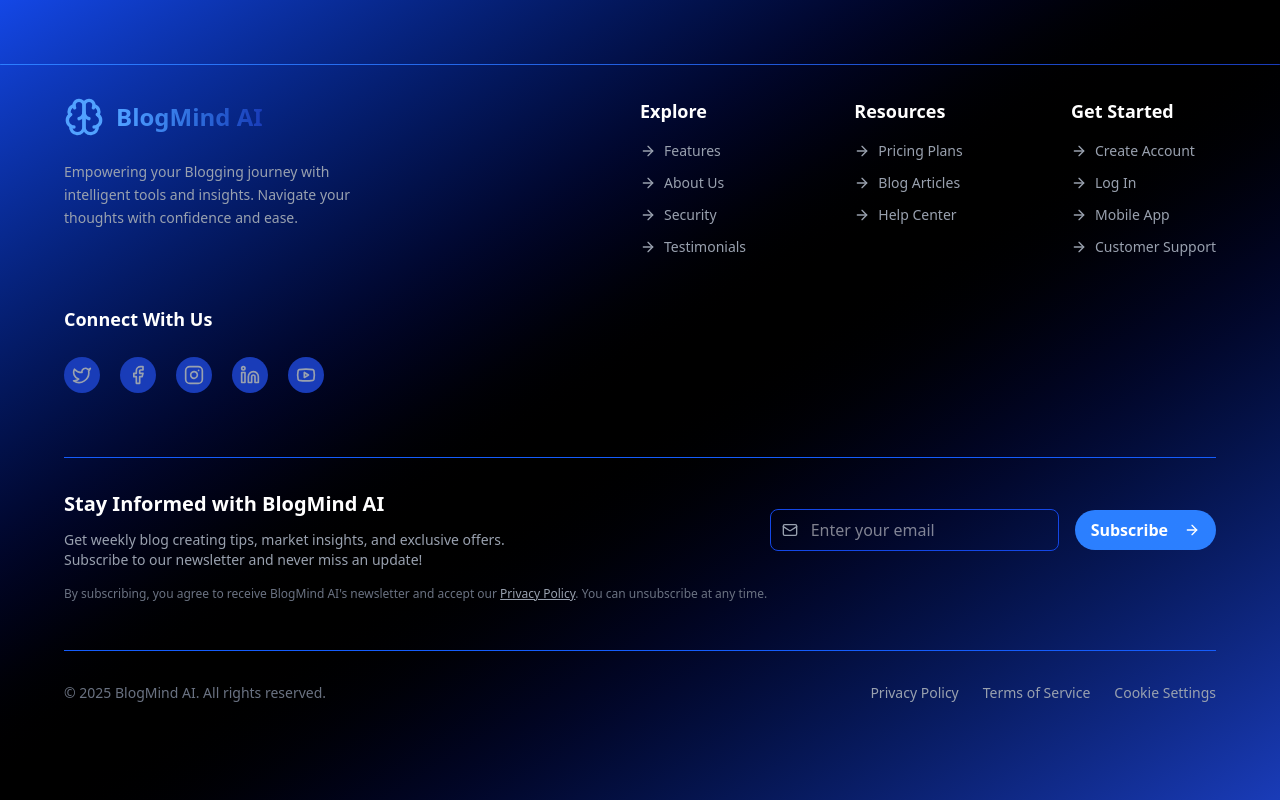
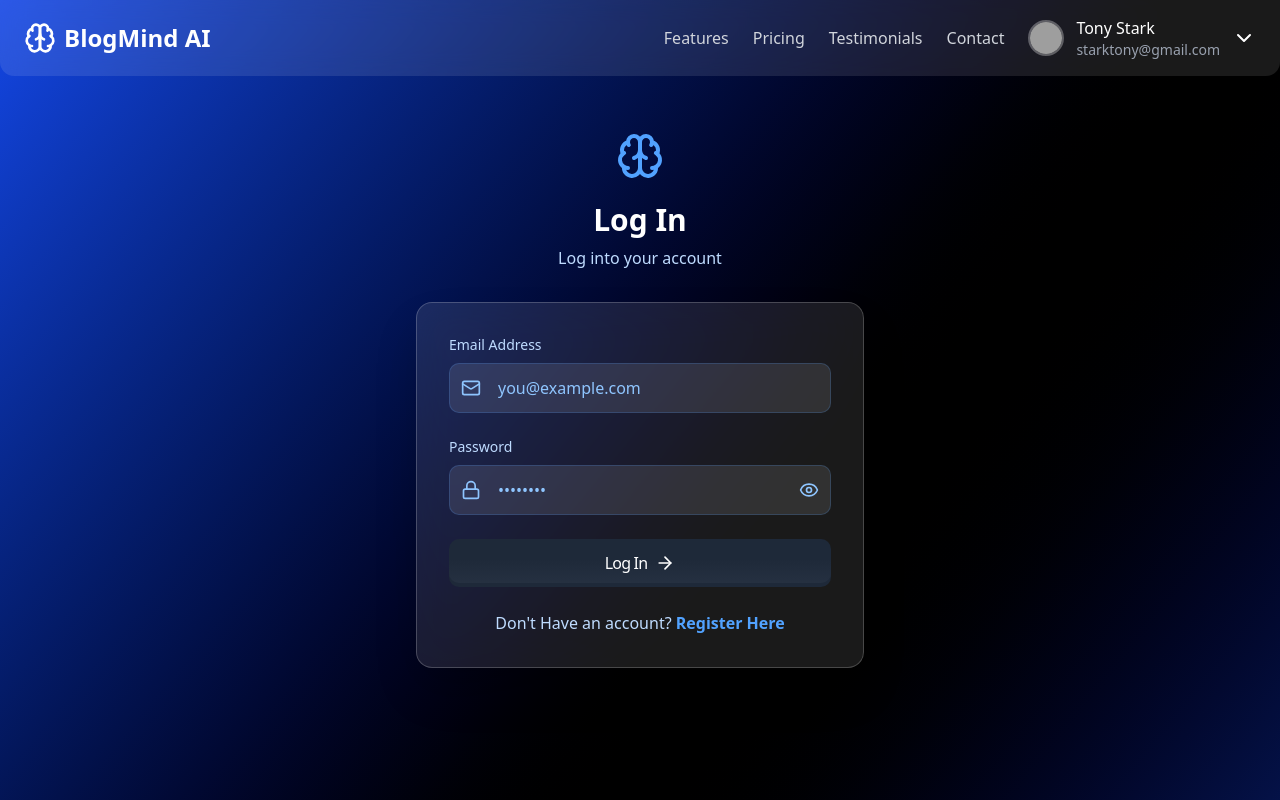
Before and after one commit to mdsaqlainahmed786/BlogMind-AI, a React (Vite) app in the folder frontend/: page /users/login in a window 1280 px wide. Shown: the top 800 px of the page. Built offline with nearby package versions, Linux system fonts and the light colour scheme; grey boxes are pictures that could not be loaded.

Commit message:
Created log in page

```diff
--- a/frontend/src/App.tsx
+++ b/frontend/src/App.tsx
@@ -1,5 +1,6 @@
 import LandingPage from "./landingPage/LandingPage";
 import { BrowserRouter, Routes, Route } from "react-router-dom";
+import LoginUser from "./UsersAuth/LoginUserPage/LoginUser";
 import RegisterUser from "./UsersAuth/RegisterPage/registerUser";
 
 function App() {
@@ -9,7 +10,7 @@ function App() {
         <Routes>
           <Route path="/" element={<LandingPage />} />
           <Route path="/users/register" element={<RegisterUser />} />
-          <Route path="/login" element={<LandingPage />} />
+          <Route path="/users/login" element={<LoginUser />} />
 
           {/* Add more routes here as needed */}
         </Routes>
--- a/frontend/src/UsersAuth/LoginUserPage/LoginUser.tsx
+++ b/frontend/src/UsersAuth/LoginUserPage/LoginUser.tsx
@@ -0,0 +1,111 @@
+import React, { useState } from "react";
+import { Brain, Mail, Lock,  ArrowRight } from "lucide-react";
+import { Eye, EyeOff } from "lucide-react";
+import Navbar from "@/landingPage/NavBar";
+import { Link } from "react-router-dom";
+
+function LoginUser() {
+  const [formData, setFormData] = useState({
+    email: "",
+    password: "",
+  });
+
+  const [showPassword, setShowPassword] = useState(false);
+
+  const handleSubmit = (e: React.FormEvent) => {
+    e.preventDefault();
+    console.log("Form submitted:", formData);
+  };
+
+  return (
+    <div className="min-h-screen flex items-center justify-center p-4 py-32">
+       <Navbar />
+      <div className="w-full max-w-md">
+        <div className="text-center mb-8">
+          <div className="inline-flex items-center justify-center">
+            <Brain className="w-12 h-12 text-blue-400" />
+          </div>
+          <h1 className="text-3xl font-bold text-white mt-4">Log In</h1>
+          <p className="text-blue-200 mt-2">Log into your account</p>
+        </div>
+
+        <div className="backdrop-blur-xl bg-white/10 rounded-2xl p-8 shadow-2xl border border-white/20">
+          <form onSubmit={handleSubmit} className="space-y-6">
+
+
+            <div>
+              <label className="block text-blue-200 text-sm font-medium mb-2">
+                Email Address
+              </label>
+              <div className="relative">
+                <Mail className="absolute left-3 top-1/2 transform -translate-y-1/2 text-blue-300 h-5 w-5" />
+                <input
+                  type="email"
+                  className="w-full bg-white/10 border border-blue-400/20 rounded-lg py-3 px-12 text-white placeholder-blue-300 focus:outline-none focus:ring-2 focus:ring-blue-500 focus:border-transparent"
+                  placeholder="you@example.com"
+                  value={formData.email}
+                  onChange={(e) =>
+                    setFormData({ ...formData, email: e.target.value })
+                  }
+                />
+              </div>
+            </div>
+
+            <div>
+              <label className="block text-blue-200 text-sm font-medium mb-2">
+                Password
+              </label>
+              <div className="relative">
+                <Lock className="absolute left-3 top-1/2 transform -translate-y-1/2 text-blue-300 h-5 w-5" />
+                <input
+                  type="password"
+                  className="w-full bg-white/10 border border-blue-400/20 rounded-lg py-3 px-12 text-white placeholder-blue-300 focus:outline-none focus:ring-2 focus:ring-blue-500 focus:border-transparent"
+                  placeholder="••••••••"
+                  value={formData.password}
+                  onChange={(e) =>
+                    setFormData({ ...formData, password: e.target.value })
+                  }
+                />
+                <button
+                  type="button"
+                  className="absolute cursor-pointer right-3 top-1/2 transform -translate-y-1/2 text-blue-300 hover:text-blue-400"
+                  onClick={() => setShowPassword((prev) => !prev)}
+                >
+                  {showPassword ? (
+                    <EyeOff className="h-5 w-5" />
+                  ) : (
+                    <Eye className="h-5 w-5" />
+                  )}
+                </button>
+              </div>
+            </div>
+
+            {/* Submit Button */}
+            <button className="relative inline-flex w-full cursor-pointer items-center justify-center px-10 py-3 overflow-hidden font-medium tracking-tighter text-white bg-gray-800 rounded-lg group transition-transform duration-150 active:scale-95">
+              <span className="absolute w-0 h-0 transition-all duration-500 ease-out bg-gradient-to-r cursor-pointer from-blue-500 to-blue-600 text-white rounded-lg group-hover:w-full group-hover:h-full"></span>
+              <span className="absolute inset-0 w-full h-full -mt-1 rounded-lg opacity-30 bg-gradient-to-b from-transparent via-transparent to-gray-700"></span>
+              <div className="relative flex items-center space-x-2 text-white group-hover:text-white">
+                <span>Log In</span>
+                <ArrowRight className="w-5 h-5 transition-transform duration-300 ease-in-out group-hover:translate-x-1" />
+              </div>
+            </button>
+          </form>
+
+          {/* Sign In Link */}
+          <p className="mt-6 text-center text-blue-200">
+            Don't Have an account?{" "}
+
+            <button className="text-blue-400 cursor-pointer hover:text-blue-300 font-medium">
+              <Link to="/users/register" className="text-blue-400 hover:text-blue-300">
+                <span className="font-semibold">Register Here</span>
+              </Link>
+
+            </button>
+          </p>
+        </div>
+      </div>
+    </div>
+  );
+}
+
+export default LoginUser;
--- a/frontend/src/UsersAuth/RegisterPage/registerUser.tsx
+++ b/frontend/src/UsersAuth/RegisterPage/registerUser.tsx
@@ -139,7 +139,7 @@ function RegisterUser() {
             </div>
 
             {/* Submit Button */}
-            <button className="relative inline-flex w-full cursor-pointer items-center justify-center px-10 py-4 overflow-hidden font-medium tracking-tighter text-white bg-gray-800 rounded-lg group transition-transform duration-150 active:scale-95">
+            <button className="relative inline-flex w-full cursor-pointer items-center justify-center px-10 py-3 overflow-hidden font-medium tracking-tighter text-white bg-gray-800 rounded-lg group transition-transform duration-150 active:scale-95">
               <span className="absolute w-0 h-0 transition-all duration-500 ease-out bg-gradient-to-r cursor-pointer from-blue-500 to-blue-600 text-white rounded-lg group-hover:w-full group-hover:h-full"></span>
               <span className="absolute inset-0 w-full h-full -mt-1 rounded-lg opacity-30 bg-gradient-to-b from-transparent via-transparent to-gray-700"></span>
               <div className="relative flex items-center space-x-2 text-white group-hover:text-white">
```
